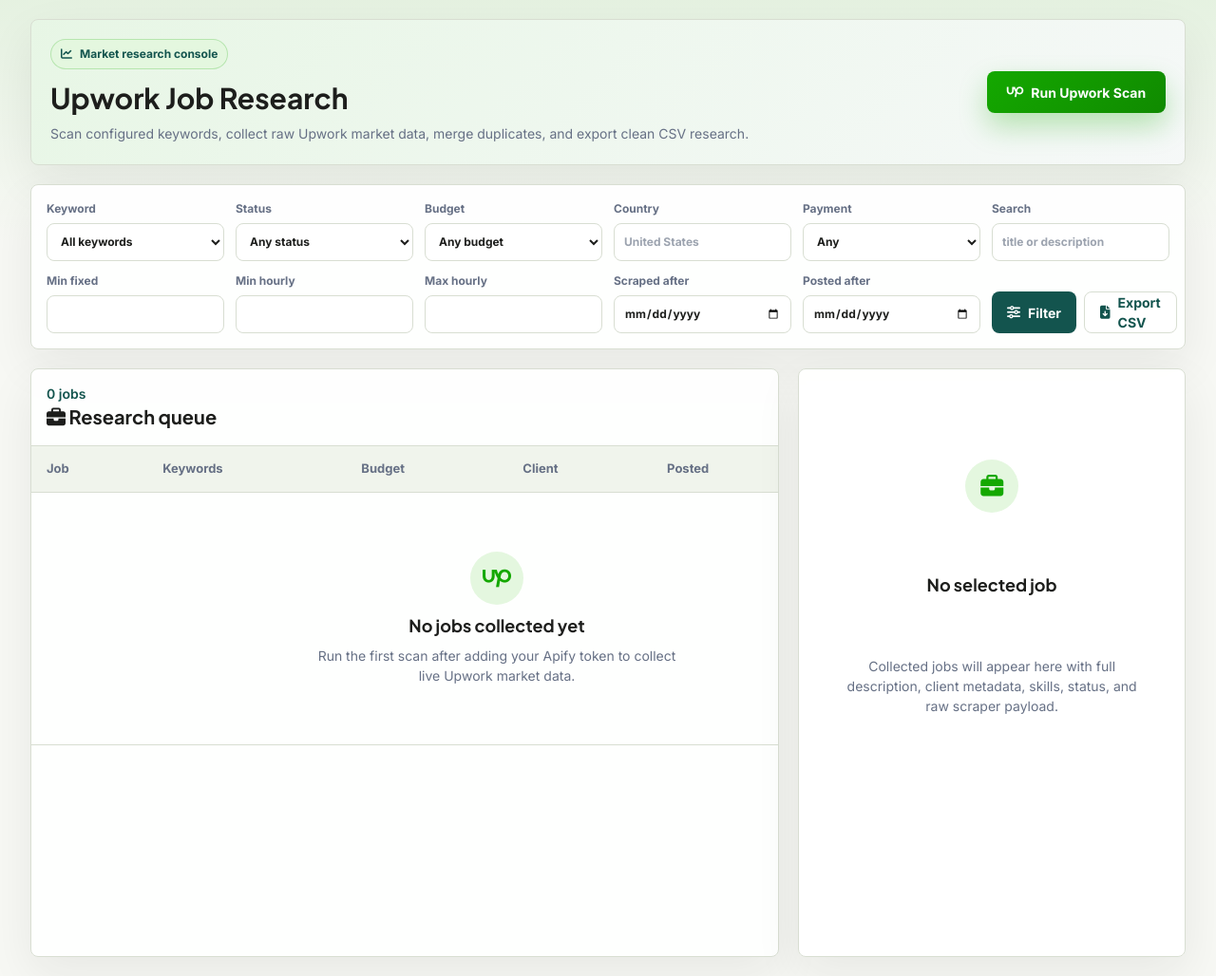
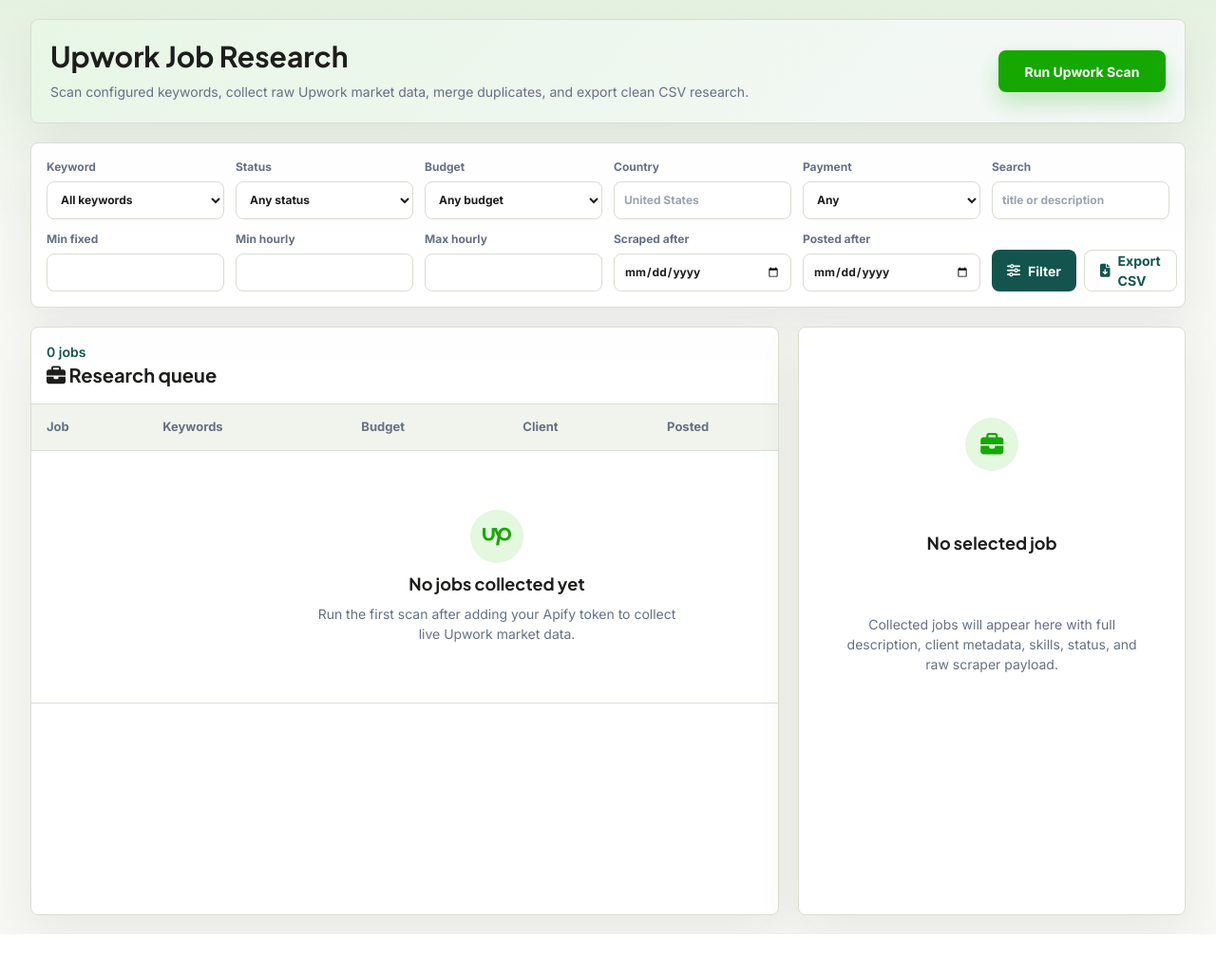
Before and after one commit to mattpake/upwork-job-research, a Python web app: template src/web/templates/dashboard.html in a window 1280 px wide. Shown: the whole page at 95% size. After the commit the page ends 984 px from the top, so only its background shows below. Run offline with Jinja, Linux system fonts and the light colour scheme; the template is opened without the code that fills it, so the values that code supplies are empty; some libraries are stand-ins or nearby versions.

Commit message:
fix: simplify dashboard scan button

```diff
--- a/src/web/static/styles.css
+++ b/src/web/static/styles.css
@@ -38,20 +38,6 @@ body {
     var(--color-surface);
 }
 
-.brand-chip {
-  display: inline-flex;
-  align-items: center;
-  gap: 8px;
-  margin-bottom: 12px;
-  border: 1px solid rgba(20, 168, 0, 0.22);
-  border-radius: 999px;
-  background: var(--color-primary-container);
-  padding: 6px 10px;
-  color: var(--color-secondary);
-  font-size: 12px;
-  font-weight: 800;
-}
-
 .primary-button,
 .secondary-button,
 .ghost-button {
@@ -68,10 +54,10 @@ body {
 }
 
 .primary-button {
-  min-width: 188px;
-  background: linear-gradient(135deg, var(--color-primary), var(--color-primary-strong));
+  min-width: 176px;
+  background: var(--color-primary);
   color: white;
-  box-shadow: 0 14px 30px rgba(20, 168, 0, 0.28);
+  box-shadow: 0 12px 24px rgba(20, 168, 0, 0.22);
 }
 
 .secondary-button {
--- a/src/web/templates/dashboard.html
+++ b/src/web/templates/dashboard.html
@@ -21,7 +21,6 @@
     <main class="mx-auto flex min-h-screen w-full max-w-[1480px] flex-col gap-5 px-4 py-5 sm:px-6 lg:px-8">
       <header class="dashboard-header grid gap-4 p-5 lg:grid-cols-[1fr_auto] lg:items-center">
         <div>
-          <div class="brand-chip"><i class="fa-solid fa-chart-line"></i><span>Market research console</span></div>
           <h1 class="font-display text-3xl font-bold tracking-normal text-[var(--color-on-surface)]">Upwork Job Research</h1>
           <p class="mt-2 max-w-3xl text-sm leading-6 text-[var(--color-muted)]">
             Scan configured keywords, collect raw Upwork market data, merge duplicates, and export clean CSV research.
@@ -29,7 +28,6 @@
         </div>
         <form action="/scan" method="post" data-loading-form>
           <button class="primary-button" type="submit">
-            <i class="fa-brands fa-upwork" aria-hidden="true"></i>
             <span data-button-label>Run Upwork Scan</span>
           </button>
         </form>
```
Also changed, not shown: tests/test_configuration.py (+1 -0 lines), tests/test_web_app.py (+2 -0 lines).
